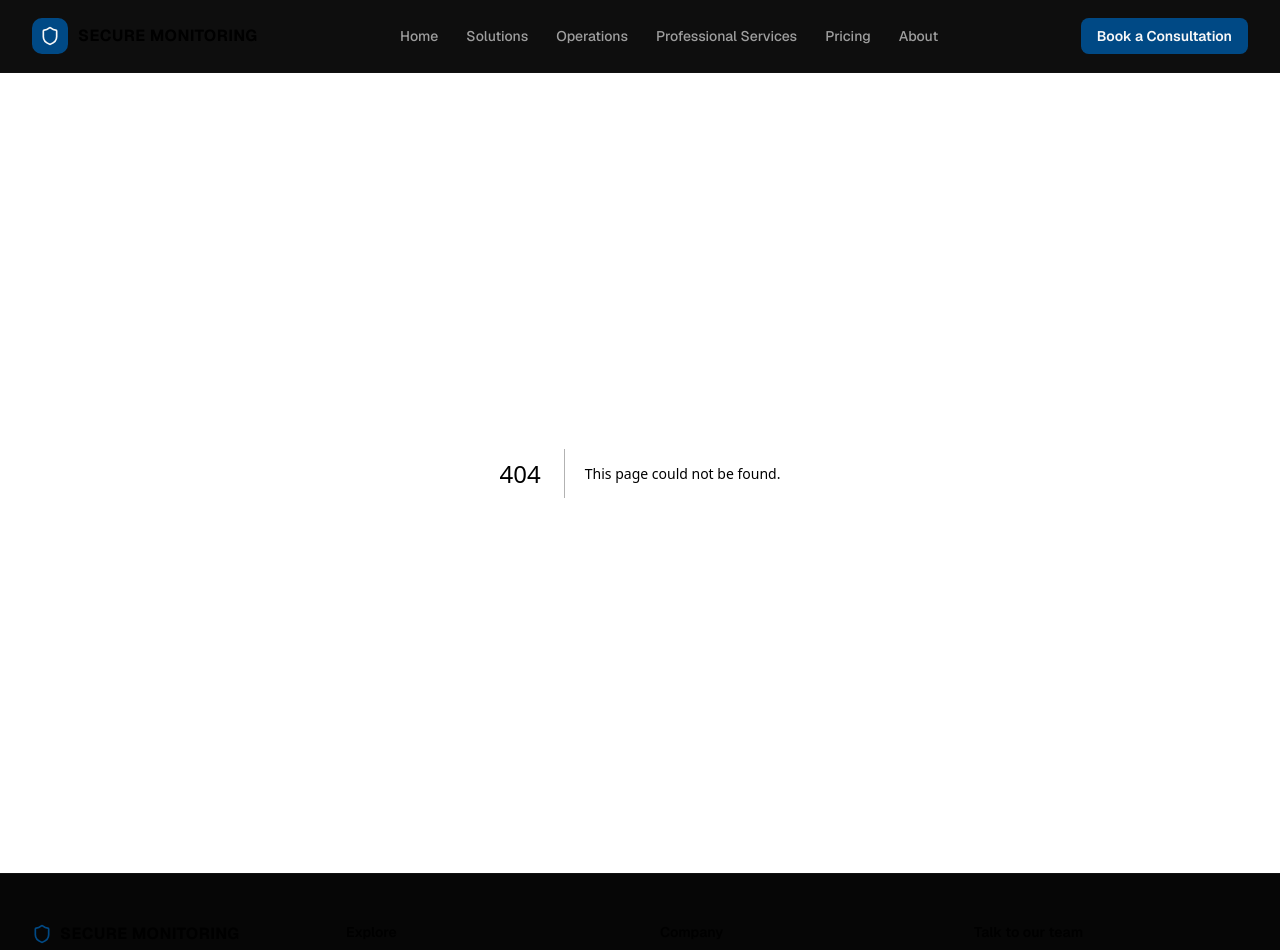
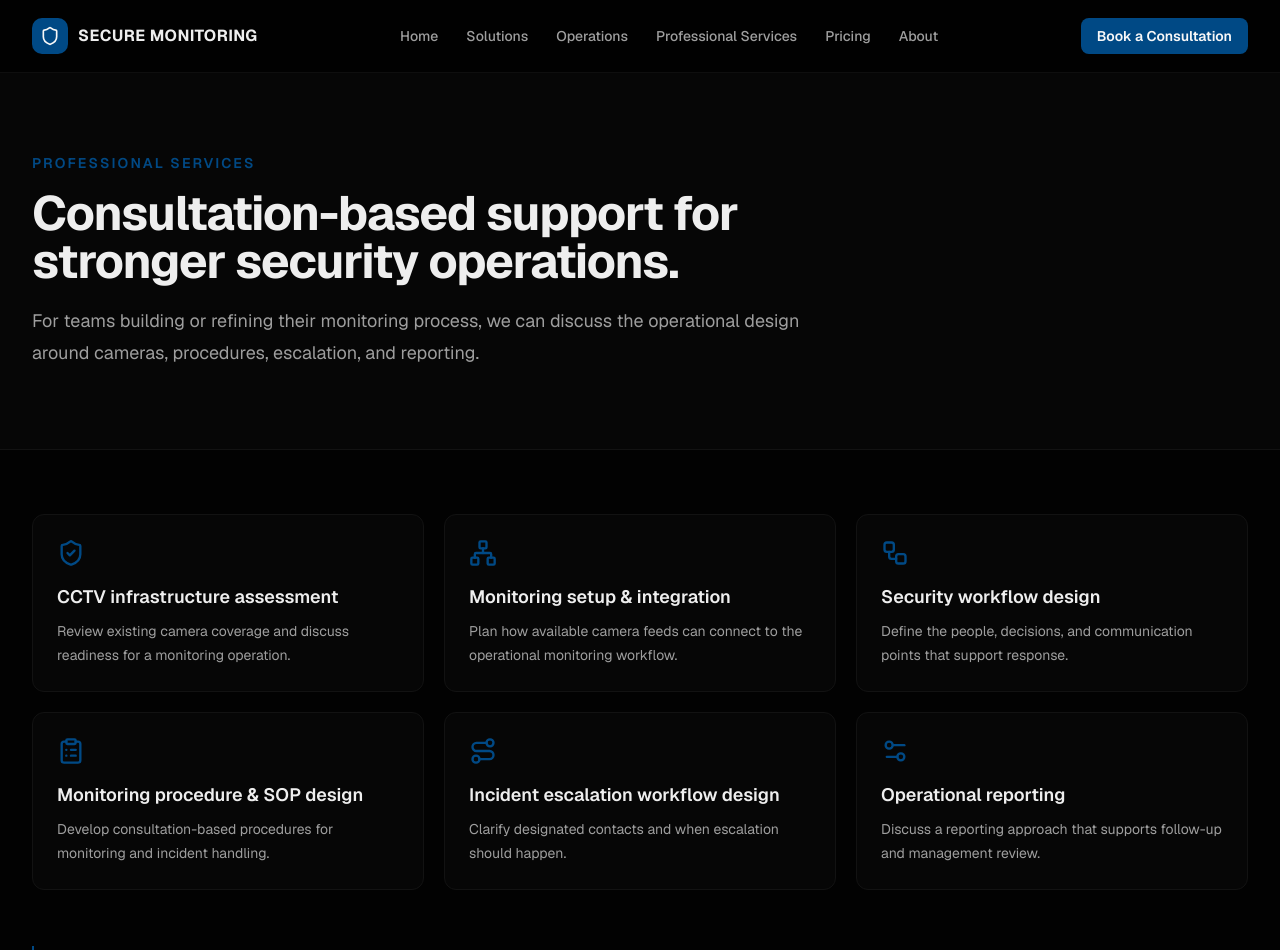
Before and after one commit to 3v8lmortyl-max/secure-monitoring-website-, a Next.js app: page /professional-services in a window 1280 px wide. Before the commit this address had no page. Shown: the top 950 px of the page. Built offline with nearby package versions, Linux system fonts and the light colour scheme.

Commit message:
Add managed security operations pages

```diff
--- /dev/null
+++ b/app/professional-services/page.tsx
@@ -0,0 +1,18 @@
+import type { Metadata } from 'next'
+import Link from 'next/link'
+import { ClipboardList, Network, Route, Settings2, ShieldCheck, Workflow } from 'lucide-react'
+import { PageHero } from '@/components/page-hero'
+
+export const metadata: Metadata = { title: 'Professional Security Services', description: 'Consultation-based support for CCTV monitoring setup, operational workflows, and incident escalation procedures.' }
+const services = [
+ [ShieldCheck, 'CCTV infrastructure assessment', 'Review existing camera coverage and discuss readiness for a monitoring operation.'],
+ [Network, 'Monitoring setup & integration', 'Plan how available camera feeds can connect to the operational monitoring workflow.'],
+ [Workflow, 'Security workflow design', 'Define the people, decisions, and communication points that support response.'],
+ [ClipboardList, 'Monitoring procedure & SOP design', 'Develop consultation-based procedures for monitoring and incident handling.'],
+ [Route, 'Incident escalation workflow design', 'Clarify designated contacts and when escalation should happen.'],
+ [Settings2, 'Operational reporting', 'Discuss a reporting approach that supports follow-up and management review.'],
+] as const
+
+export default function ProfessionalServicesPage() {
+ return <><PageHero eyebrow="Professional services" title="Consultation-based support for stronger security operations.">For teams building or refining their monitoring process, we can discuss the operational design around cameras, procedures, escalation, and reporting.</PageHero><section className="mx-auto max-w-7xl px-4 py-16 sm:px-6 lg:px-8"><div className="grid gap-5 md:grid-cols-2 lg:grid-cols-3">{services.map(([Icon,title,text])=><article key={title} className="rounded-xl border border-border bg-card p-6"><Icon className="h-7 w-7 text-primary" /><h2 className="mt-4 text-lg font-semibold">{title}</h2><p className="mt-2 text-sm leading-6 text-muted-foreground">{text}</p></article>)}</div><div className="mt-14 border-l-2 border-primary pl-6"><h2 className="text-2xl font-bold">Start with your current environment.</h2><p className="mt-3 max-w-2xl leading-7 text-muted-foreground">A consultation is the right place to discuss your existing cameras, operating context, team contacts, and the outcome you need from monitoring.</p><Link href="/contact" className="mt-5 inline-flex rounded-md bg-primary px-5 py-3 font-semibold text-primary-foreground hover:bg-accent">Book a consultation</Link></div></section></>
+}
```
